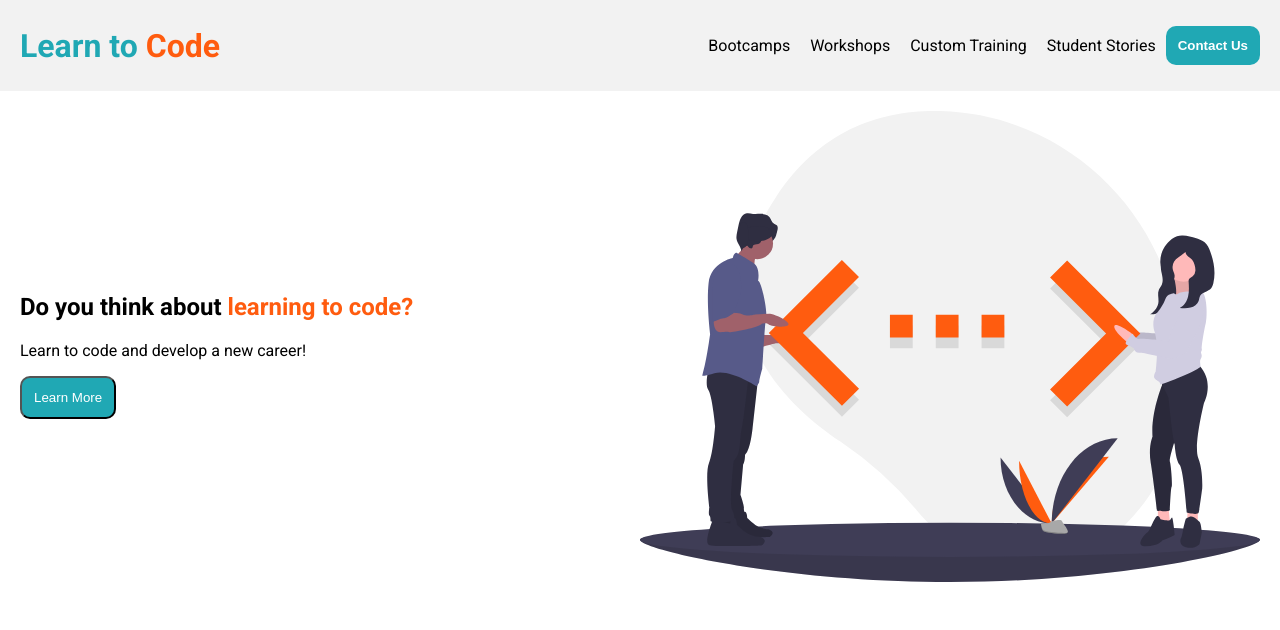
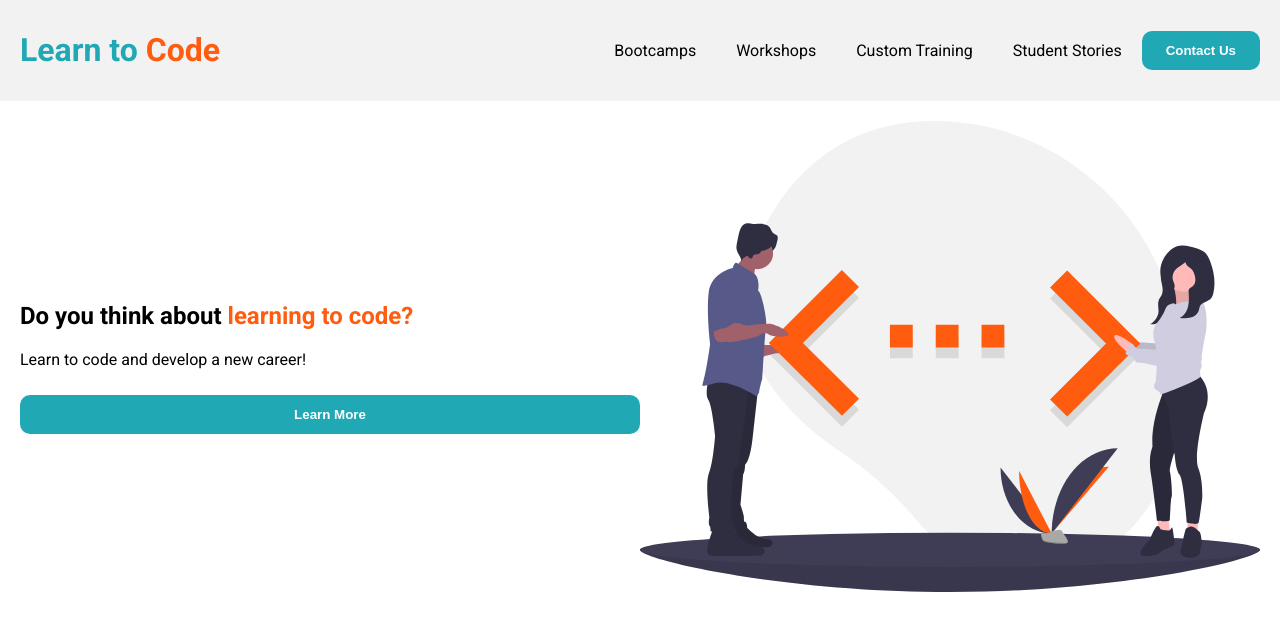
Before and after one commit to FwazB/Deliverable1, a plain HTML site: page index.html in a window 1280 px wide. Drawn offline with Linux system fonts and the light colour scheme.

Commit message:
completion of project

```diff
--- a/css/styles.css
+++ b/css/styles.css
@@ -7,50 +7,34 @@ body {
 header {
   background-color: #f2f2f2;
   color: #000;
+  padding: 10px 20px;
   display: flex;
-  justify-content: space-between;
+  flex-direction: column;
   align-items: center;
-  padding: 10px 20px;
 }
 
 header h1 {
   font-size: 32px;
-  margin: 0;
-  align-items: flex-end;
 }
 
 header ul {
   list-style-type: none;
-  color: #000;
+  padding: 0;
   display: flex;
+  flex-direction: column;
   align-items: center;
-}
-
-header ul li {
-  margin: 0 10px;
+  width: 100%;
 }
 
 header ul li a {
   text-decoration: none;
   color: #000;
   font-weight: 400;
+  padding: 10px;
 }
+
 header ul li a:hover {
   color: #ff5c0f;
-}
-
-header button {
-  padding: 12px;
-  background-color: #20a8b4;
-  color: white;
-  border: none;
-  border-radius: 10px;
-  cursor: pointer;
-  font-weight: 700;
-}
-
-header button:hover {
-  background-color: #ff5c0f;
 }
 
 button {
@@ -58,41 +42,75 @@ button {
   padding: 12px;
   border-radius: 10px;
   background-color: #20a8b4;
+  border: none;
+  cursor: pointer;
+  font-weight: 700;
+  width: 100%;
+  margin-top: 10px;
 }
+
 button:hover {
   background-color: #ff5c0f;
 }
-img {
+
+.content-section {
+  padding: 20px;
   display: flex;
-  max-width: 50%;
-  height: auto;
-}
-.content-section {
-  display: flex;
-  justify-content: space-between;
+  flex-direction: column;
   align-items: center;
-  padding: 20px;
-  margin: auto;
 }
 
 .text-content {
-  flex-basis: 50%;
+  text-align: center;
 }
 
 .image-content {
-  flex-basis: 50%;
-  text-align: right;
+  display: none;
 }
 
-.image-content img {
-  max-width: 100%;
-  height: auto;
-}
-@media (max-width: 768px) {
+@media (min-width: 768px) {
+  header {
+    flex-direction: row;
+    justify-content: space-between;
+    align-items: center;
+  }
+
+  header ul {
+    flex-direction: row;
+    align-items: center;
+    width: auto;
+  }
+
+  header ul li {
+    margin: 0 10px;
+  }
+
+  header button {
+    width: auto;
+    padding: 12px 24px;
+    margin-top: 0;
+  }
+
+  .content-section {
+    flex-direction: row;
+    justify-content: space-between;
+    align-items: center;
+  }
+
+  .text-content,
   .image-content {
-    display: none;
+    flex-basis: 50%;
+    text-align: left;
   }
-  .text-content {
-    flex-basis: 100%;
+
+  .image-content {
+    display: block;
+    max-width: 50%;
+    text-align: right;
+  }
+
+  .image-content img {
+    max-width: 100%;
+    height: auto;
   }
 }
```
